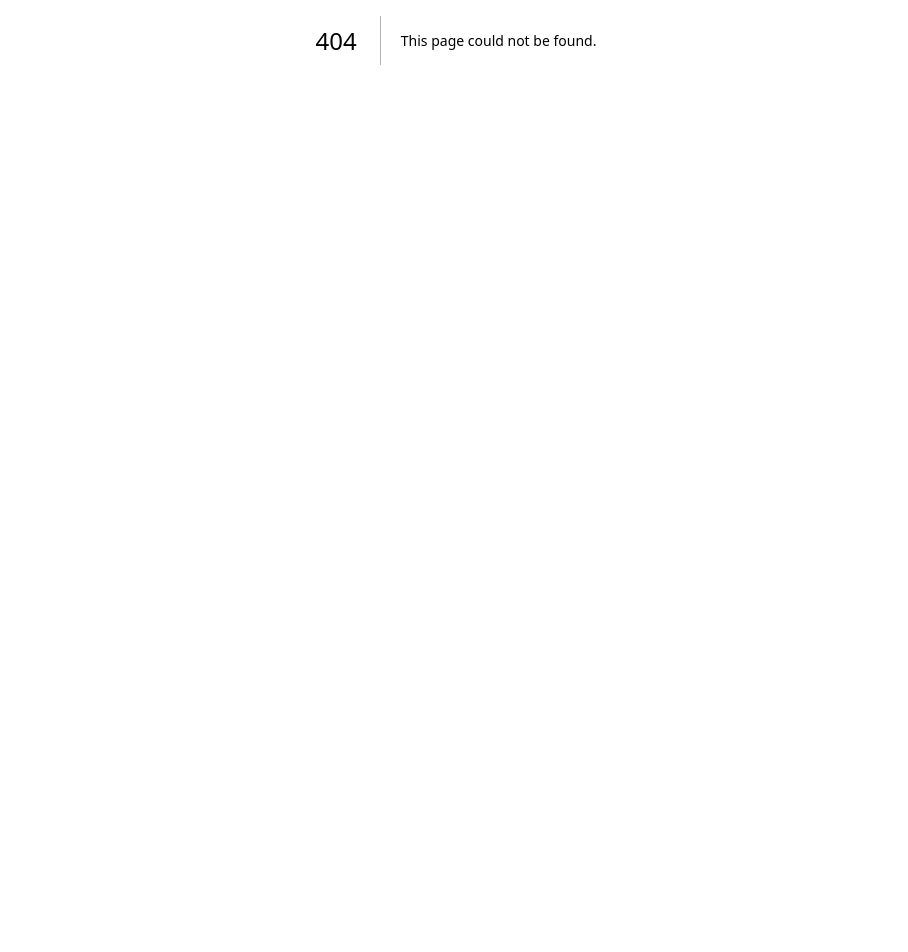
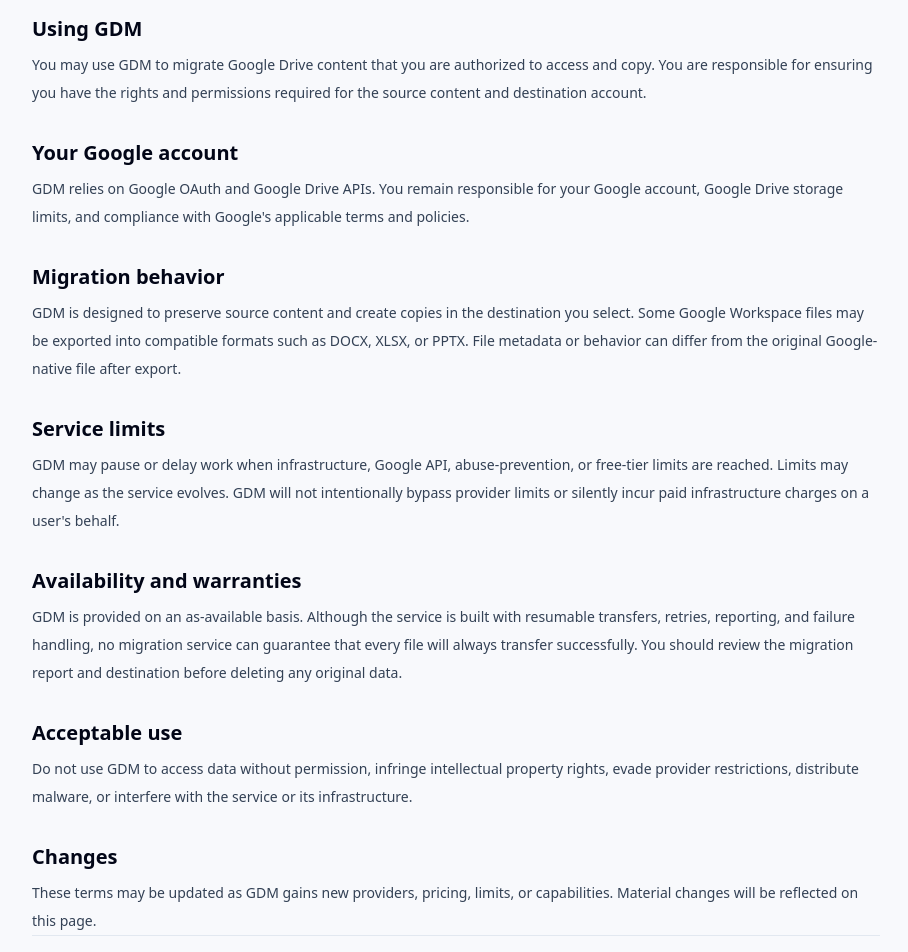
Before and after one commit to Abi0l9/Google-Drive-Migrator, a Next.js app: page /terms in a window 1280 px wide. Before the commit this address had no page. Shown: the part 360-1312 px from the top of the page, without its empty margins (184-1092 px from the left). Before the commit the page ends 800 px from the top, so only its background shows below. Built offline with nearby package versions, Linux system fonts and the light colour scheme.

Commit message:
Add GDM terms of service

```diff
--- /dev/null
+++ b/app/terms/page.tsx
@@ -0,0 +1,45 @@
+import type { Metadata } from "next";
+import { LegalSection, LegalShell } from "@/components/legal-shell";
+
+export const metadata: Metadata = {
+  title: "Terms of Service",
+  description: "Terms governing use of GDM Google Drive Migrator.",
+};
+
+export default function TermsPage() {
+  return (
+    <LegalShell
+      eyebrow="Legal"
+      title="Terms of Service"
+      intro="These terms govern your use of GDM, operated by Innovvo Tech. Last updated: August 27, 2026."
+    >
+      <LegalSection title="Using GDM">
+        <p>You may use GDM to migrate Google Drive content that you are authorized to access and copy. You are responsible for ensuring you have the rights and permissions required for the source content and destination account.</p>
+      </LegalSection>
+
+      <LegalSection title="Your Google account">
+        <p>GDM relies on Google OAuth and Google Drive APIs. You remain responsible for your Google account, Google Drive storage limits, and compliance with Google&apos;s applicable terms and policies.</p>
+      </LegalSection>
+
+      <LegalSection title="Migration behavior">
+        <p>GDM is designed to preserve source content and create copies in the destination you select. Some Google Workspace files may be exported into compatible formats such as DOCX, XLSX, or PPTX. File metadata or behavior can differ from the original Google-native file after export.</p>
+      </LegalSection>
+
+      <LegalSection title="Service limits">
+        <p>GDM may pause or delay work when infrastructure, Google API, abuse-prevention, or free-tier limits are reached. Limits may change as the service evolves. GDM will not intentionally bypass provider limits or silently incur paid infrastructure charges on a user&apos;s behalf.</p>
+      </LegalSection>
+
+      <LegalSection title="Availability and warranties">
+        <p>GDM is provided on an as-available basis. Although the service is built with resumable transfers, retries, reporting, and failure handling, no migration service can guarantee that every file will always transfer successfully. You should review the migration report and destination before deleting any original data.</p>
+      </LegalSection>
+
+      <LegalSection title="Acceptable use">
+        <p>Do not use GDM to access data without permission, infringe intellectual property rights, evade provider restrictions, distribute malware, or interfere with the service or its infrastructure.</p>
+      </LegalSection>
+
+      <LegalSection title="Changes">
+        <p>These terms may be updated as GDM gains new providers, pricing, limits, or capabilities. Material changes will be reflected on this page.</p>
+      </LegalSection>
+    </LegalShell>
+  );
+}
```
